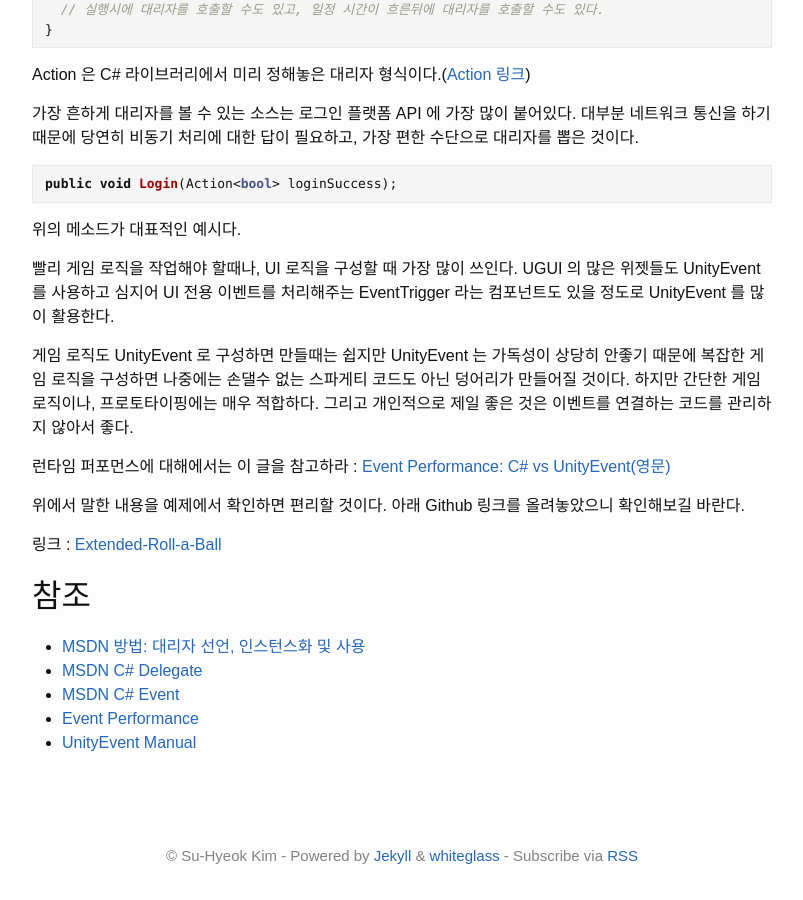
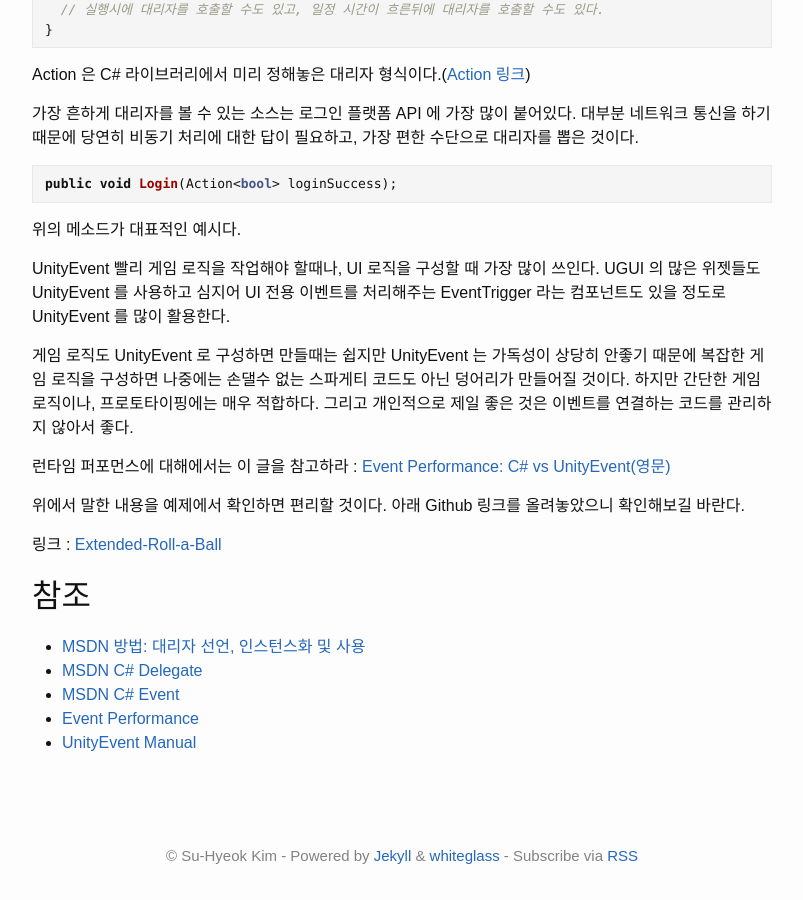
Before and after one commit to suhyeokkim/suhyeokkim.github.io, a Jekyll site: the page built from _posts/2017-04-02-unity-event-handling.md, in a window 1280 px wide and 900 px high, scrolled down 4270 px. Shown: the whole window, without its empty margins (238-1041 px from the left). Built offline with Jekyll 4.4.1, drawn with Linux system fonts in a browser that asks for light colours; comment, search, counter and statistics services are not loaded.

Commit message:
Modify post : event handling

```diff
--- a/_posts/2017-04-02-unity-event-handling.md
+++ b/_posts/2017-04-02-unity-event-handling.md
@@ -167,7 +167,7 @@ public void Login(Action<bool> loginSuccess);
 
 위의 메소드가 대표적인 예시다.
 
-빨리 게임 로직을 작업해야 할때나, UI 로직을 구성할 때 가장 많이 쓰인다. UGUI 의 많은 위젯들도 UnityEvent 를 사용하고 심지어 UI 전용 이벤트를 처리해주는 EventTrigger 라는 컴포넌트도 있을 정도로 UnityEvent 를 많이 활용한다.
+UnityEvent 빨리 게임 로직을 작업해야 할때나, UI 로직을 구성할 때 가장 많이 쓰인다. UGUI 의 많은 위젯들도 UnityEvent 를 사용하고 심지어 UI 전용 이벤트를 처리해주는 EventTrigger 라는 컴포넌트도 있을 정도로 UnityEvent 를 많이 활용한다.
 
 게임 로직도 UnityEvent 로 구성하면 만들때는 쉽지만 UnityEvent 는 가독성이 상당히 안좋기 때문에 복잡한 게임 로직을 구성하면 나중에는 손댈수 없는 스파게티 코드도 아닌 덩어리가 만들어질 것이다. 하지만 간단한 게임 로직이나, 프로토타이핑에는 매우 적합하다. 그리고 개인적으로 제일 좋은 것은 이벤트를 연결하는 코드를 관리하지 않아서 좋다.
 
```
Also changed, not shown: _posts/2017-04-05-unity-message-system.md (+2 -1 lines).
